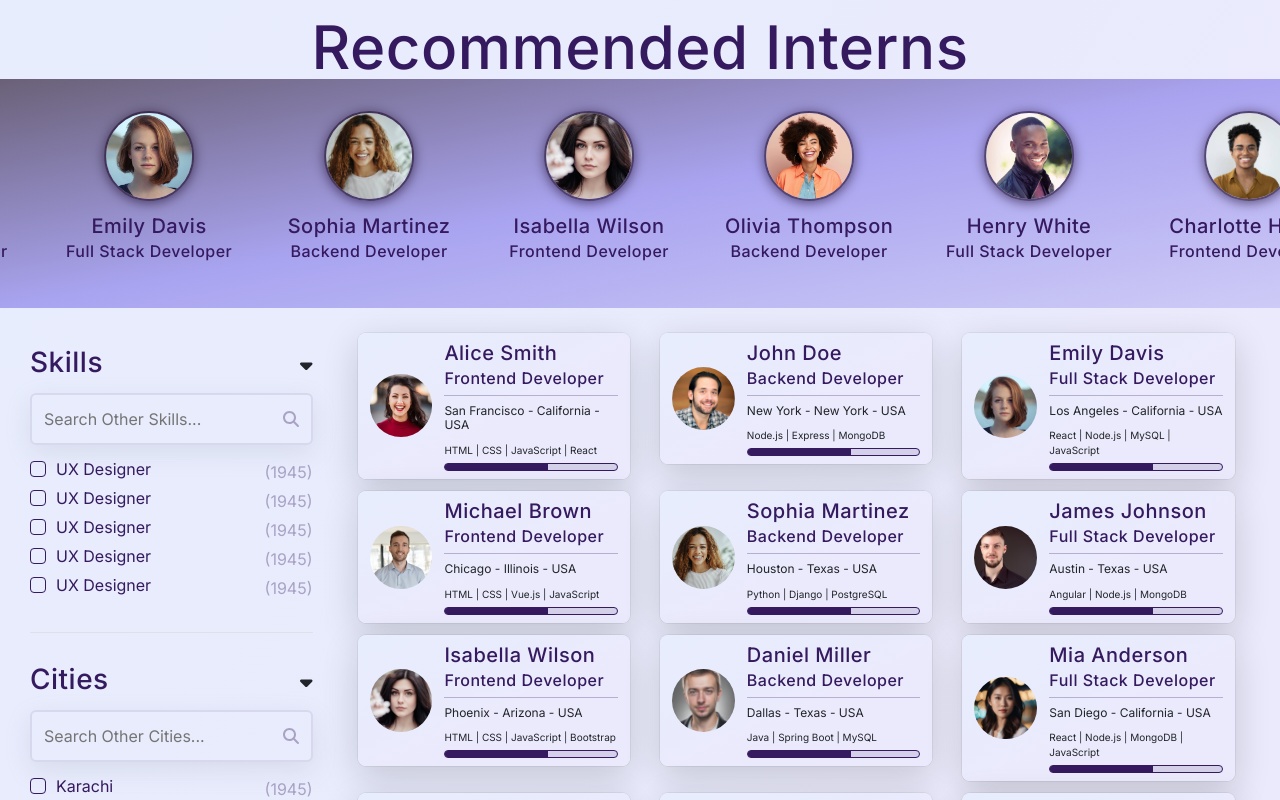
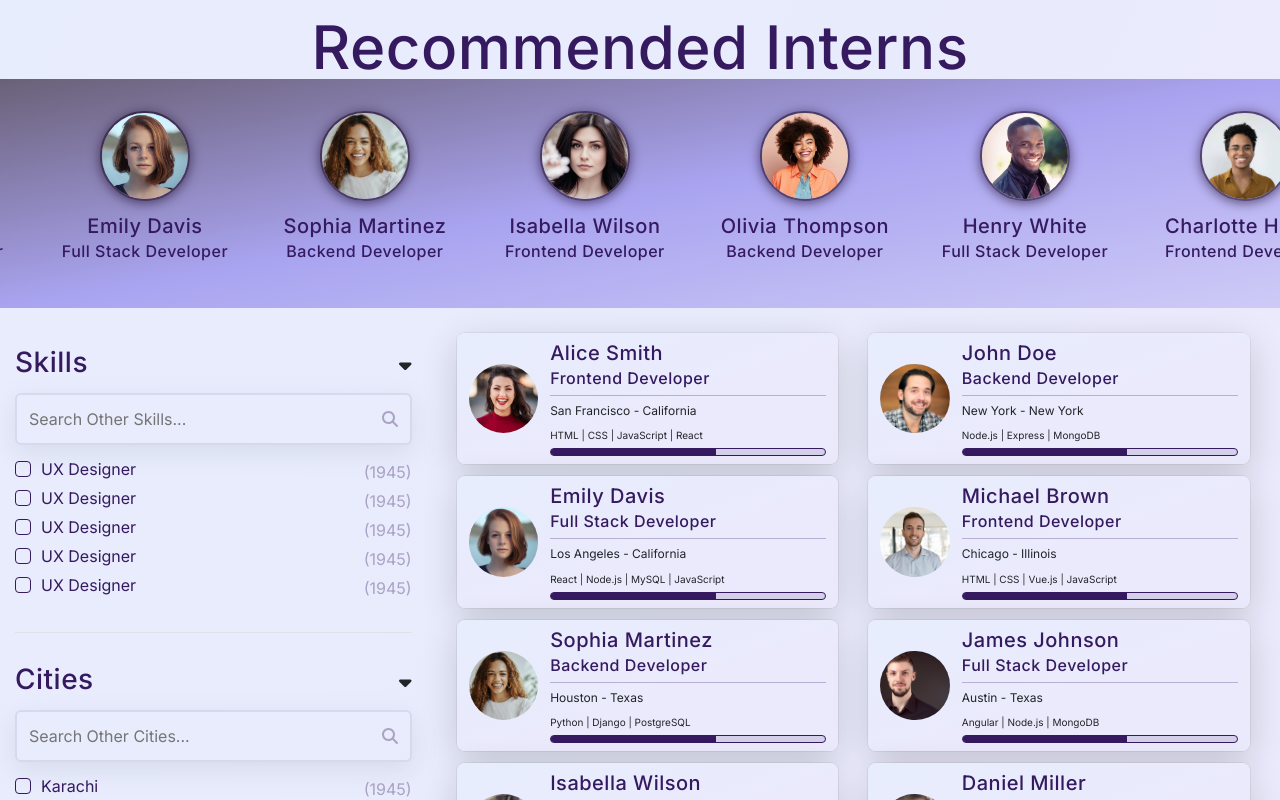
Before and after one commit to DeveloperKhurram/reactInterns, a React (Vite) app: page / in a window 1280 px wide. Shown: the top 800 px of the page. Built offline with nearby package versions, Linux system fonts and the light colour scheme.

Commit message:
offcanvas added

```diff
--- a/src/components/Main.jsx
+++ b/src/components/Main.jsx
@@ -1,14 +1,18 @@
 import React from "react";
 import { List, Card, PaginationList } from "../elements/index.js";
+import { SmallSideBar } from "./index.js";
 import data from "../data/interns.json";
 import * as image from "../images";
 
 const Main = () => {
   return (
-    <div className=" ">
+    <div className="w-100 d-flex flex-column">
+      <div className="smallSideBar align-self-center mb-4">
+        <SmallSideBar />
+      </div>
       <List>
         {data.map((intern) => (
-          <div className="col-md-6 col-lg-4" key={intern.id}>
+          <div className="col-md-12 col-lg-6" key={intern.id}>
             <Card image={image[intern.picture]} {...intern} />
           </div>
         ))}
--- /dev/null
+++ b/src/components/SmallSideBar.jsx
@@ -0,0 +1,31 @@
+import { useState } from 'react';
+import Button from 'react-bootstrap/Button';
+import Offcanvas from 'react-bootstrap/Offcanvas';
+
+const SmallSideBar = () => {
+    const [show, setShow] = useState(false);
+
+  const handleClose = () => setShow(false);
+  const handleShow = () => setShow(true);
+
+
+  return (
+     <>
+      <Button variant="primary" onClick={handleShow}>
+        Launch
+      </Button>
+
+      <Offcanvas show={show} onHide={handleClose}>
+        <Offcanvas.Header closeButton>
+          <Offcanvas.Title>Offcanvas</Offcanvas.Title>
+        </Offcanvas.Header>
+        <Offcanvas.Body>
+          Some text as placeholder. In real life you can have the elements you
+          have chosen. Like, text, images, lists, etc.
+        </Offcanvas.Body>
+      </Offcanvas>
+    </>
+  )
+}
+
+export default SmallSideBar
--- a/src/components/index.js
+++ b/src/components/index.js
@@ -1,5 +1,6 @@
 import Header from "./Header";
 import Sidebar from "./Sidebar";
 import Main from "./Main";
+import SmallSideBar from "./SmallSideBar";
 
-export { Header, Sidebar, Main };
+export { Header, Sidebar, Main, SmallSideBar };
--- a/src/components/sidebar.css
+++ b/src/components/sidebar.css
@@ -113,3 +113,10 @@ input[type="checkbox"]:checked::before {
   top: 0.1rem;
   left: 0.3rem;
 }
+
+@media (width <= 768px) {
+  .large-sidebar{
+    display: none;
+  }
+
+}
--- a/src/elements/Card.jsx
+++ b/src/elements/Card.jsx
@@ -4,7 +4,7 @@ import ProgressBar from "react-bootstrap/ProgressBar";
 
 const Card = ({ name, image, location, skills, position }) => {
   return (
-    <article className="card-item ">
+    <article className="card-item h-100">
       <div className="card-picture">
         <img src={image} alt={name} />
       </div>
@@ -14,8 +14,8 @@ const Card = ({ name, image, location, skills, position }) => {
           <h4 className="">{position}</h4>
         </div>
 
-        <p className="">{`${location.city} - ${location.state} - ${location.country}`}</p>
-        <span className="d-block text-break mb-2">{skills.join(" | ")}</span>
+        <p className="text-break">{`${location.city} - ${location.state}`}</p>
+        <span className="d-block mb-2 ">{skills.join(" | ")}</span>
         <ProgressBar now={60} className="progressBar" />
       </div>
     </article>
--- a/src/index.css
+++ b/src/index.css
@@ -59,6 +59,7 @@ p {
 
 .navbar-nav {
   display: flex;
+  flex-wrap: wrap;
   flex-direction: row;
   align-items: center;
   justify-content: center;
@@ -105,3 +106,9 @@ p {
 .nav-item.disabled {
   border: 0.1rem solid #351a5f59;
 }
+
+@media (width > 768px) {
+  .smallSideBar{
+  display: none;
+  }
+}
--- a/src/pages/HomePage.jsx
+++ b/src/pages/HomePage.jsx
@@ -5,12 +5,12 @@ const HomePage = () => {
   return (
     <>
       <Header />
-      <div className="container-fluid px-5">
+      <div className="container-fluid">
         <div className="row">
-          <div className="col-md-3 ">
+          <div className="col-md-4 large-sidebar">
             <Sidebar />
           </div>
-          <div className="col-md-9">
+          <div className="col-lg-8 main-bar col-md-12">
             <Main />
           </div>
         </div>
```
